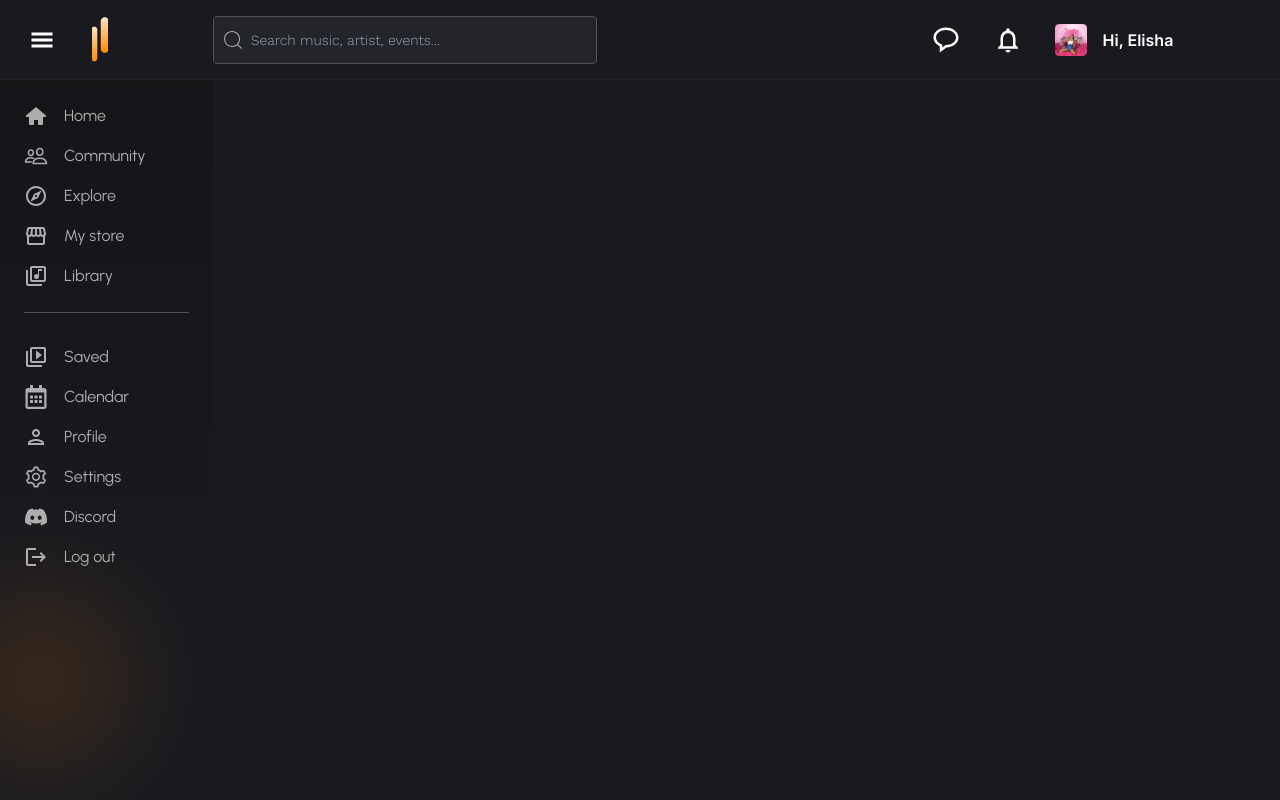
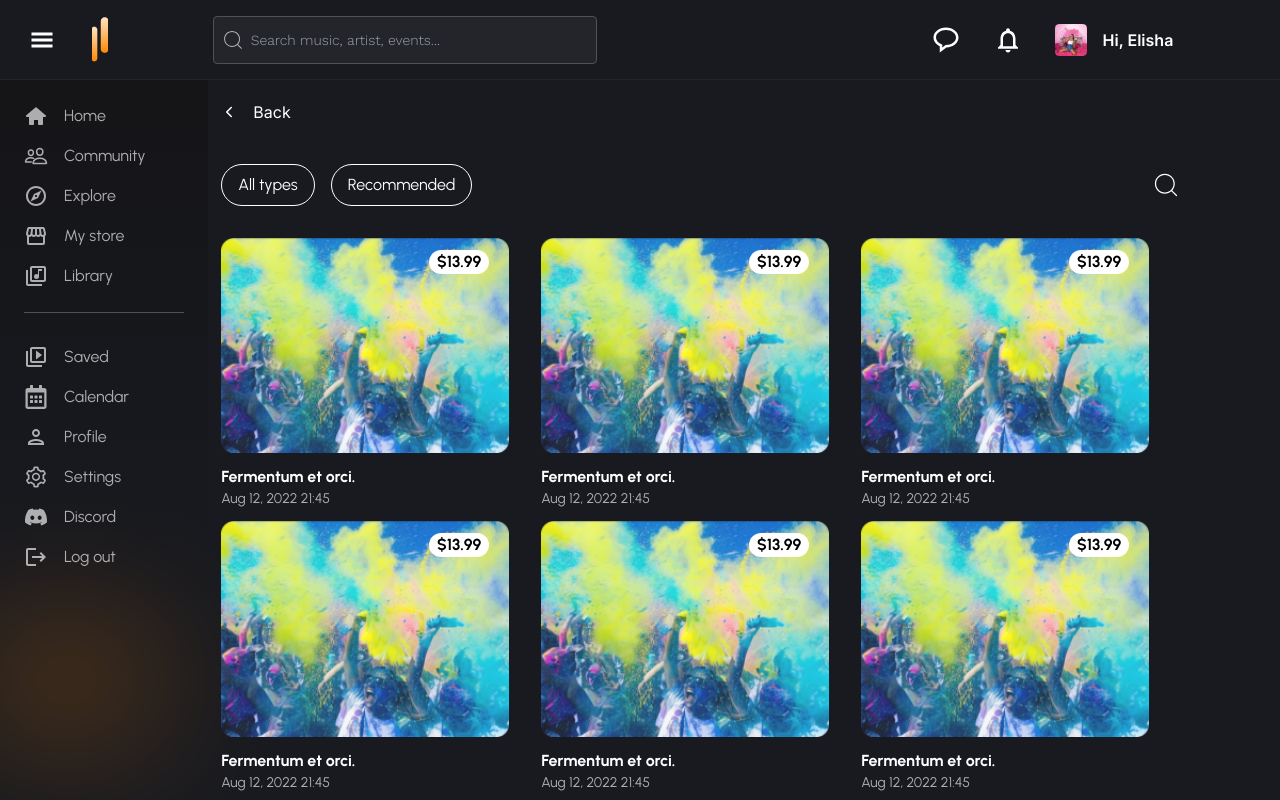
Before and after one commit to nischhal-hub/Finay, a React (Vite) app: page /profile in a window 1280 px wide. Shown: the top 800 px of the page. Built offline with nearby package versions, Linux system fonts and the light colour scheme.

Commit message:
feat: added explore page and card component

```diff
--- a/src/App.tsx
+++ b/src/App.tsx
@@ -2,6 +2,7 @@ import { useState } from 'react'
 import './App.css'
 import Navbar from './components/Navbar'
 import Sidebar from './components/Sidebar'
+import Explore from './components/Explore'
 function App() {
 
 
@@ -9,6 +10,7 @@ function App() {
     <>
     <Navbar />
     <Sidebar />
+    <Explore />
     </>
   )
 }
--- /dev/null
+++ b/src/components/Card.tsx
@@ -0,0 +1,20 @@
+import React from 'react'
+import picture from '../assets/Rectangle 2852.png'
+
+const Card = () => {
+  return (
+    <div className='w-72 relative rounded-[12px] mb-3'>
+        <div className="price absolute top-3 right-5">
+            <p className='bg-textLight rounded-[30px] font-urbanist font-bold px-2 '>$13.99</p>
+        </div>
+        <img className='w-full' src={picture} alt="cover pic" />
+        <div className="details mt-3 font-urbanist ">
+            <p className='font-bold text-base text-textLight'>Fermentum et orci.</p>
+            <p className='font-normal text-sm text-textSecondary-200'>Aug 12, 2022 21:45</p>
+        </div>
+    </div>
+
+  )
+}
+
+export default Card
--- a/src/components/Explore.tsx
+++ b/src/components/Explore.tsx
@@ -1,17 +1,32 @@
 import React from 'react'
-
+import { IoIosArrowBack } from 'react-icons/io'
+import { CiSearch } from "react-icons/ci";
+import Card from './Card';
 const Explore = () => {
     return (
-        <div className='w-5/6 ml-auto'>
-            <div className='w-[90%] border-2 border-solid ml-2'>
-                <div>
-                    <button className='flex items-center font-inter font-normal text-base text-textLight'><IoIosArrowBack className='mr-4' />Back</button>
-                </div>
-                <div className="dropdown">
-
+        <>
+            <div className='flex w-full'>
+                <div className='w-1/6'></div>
+                <div className='w-5/6'>
+                    <div className='w-[90%] ml-2 '>
+                        <div className='mt-5'>
+                            <button className='flex items-center font-inter font-normal text-base text-textLight'><IoIosArrowBack className='mr-4' />Back</button>
+                        </div>
+                        <div className="filter-section flex mt-10 items-center justify-between">
+                            <div className="dropdown font-urbanist ">
+                                <button className='px-4 py-2 mr-2 border-[1px] text-textLight border-textLight rounded-[40px]'>All types</button>
+                                <button className='px-4 py-2 ml-2 border-[1px] text-textLight border-textLight rounded-[40px]'>Recommended</button>
+                            </div>
+                            <CiSearch className='text-3xl text-textLight'/>
+                        </div>
+                        <div className="card-section mt-8 grid grid-cols-[repeat(auto-fill,minmax(288px,1fr))]">
+                            {Array.from({length:11}).map((_,i)=>(<Card key={i}/>))}
+                            <Card />
+                        </div>
+                    </div>
                 </div>
             </div>
-        </div>
+        </>
 
     )
 }
--- /dev/null
+++ b/src/components/Footer.tsx
@@ -0,0 +1,9 @@
+import React from 'react'
+
+const Footer = () => {
+  return (
+    <div>Footer</div>
+  )
+}
+
+export default Footer
--- a/src/components/Sidebar.tsx
+++ b/src/components/Sidebar.tsx
@@ -16,8 +16,8 @@ import sidebarLinks from '../data/index'
 const Sidebar = () => {
     return (
         <>
-            <div className='h-40 w-40 bg-accent rounded-full absolute blur-3xl opacity-20 bottom-10 -left-10'></div>
-            <div className='sidebar w-1/6 h-auto bg-gradient-to-t from-sidebarBackground2 to-sidebarBackground'>
+            <div className='h-40 w-1/6 bg-accent rounded-full absolute blur-3xl opacity-20 bottom-10 -left-10'></div>
+            <div className='sidebar absolute left-0 w-52 h-auto bg-gradient-to-t from-sidebarBackground2 to-sidebarBackground'>
                 <div className='font-urbanist'>
                     <ul className='mx-6 border-b-[1px] border-searchInputBorder'>
                         {sidebarLinks[0].links.map((item, i) => (<li key={i} className='flex text-textSecondary-200 cursor-pointer hover:text-accent transition py-2 first-of-type:pt-6 pb-2 last-of-type:pb-6'><span className='text-2xl'>{item.icon}</span><span className='text-base ml-4'>{item.label}</span></li>))}
```
